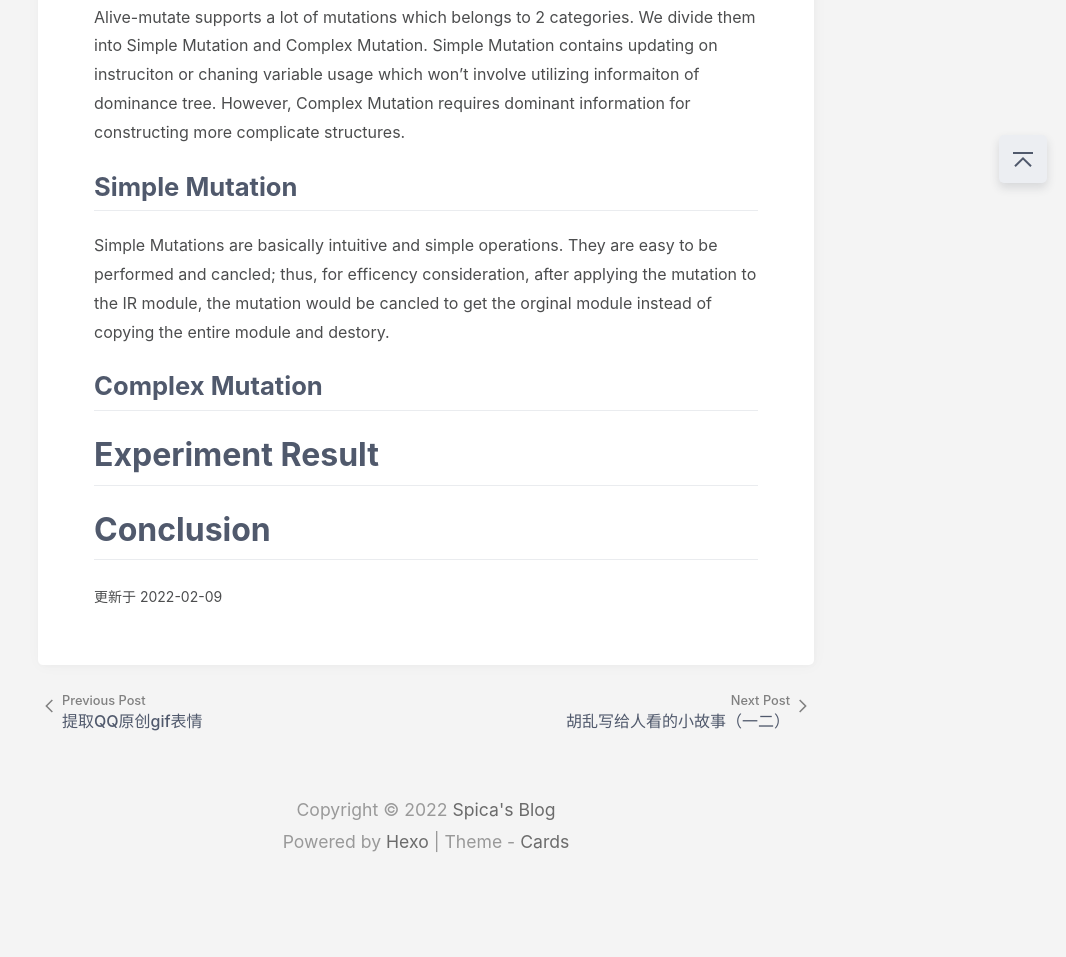
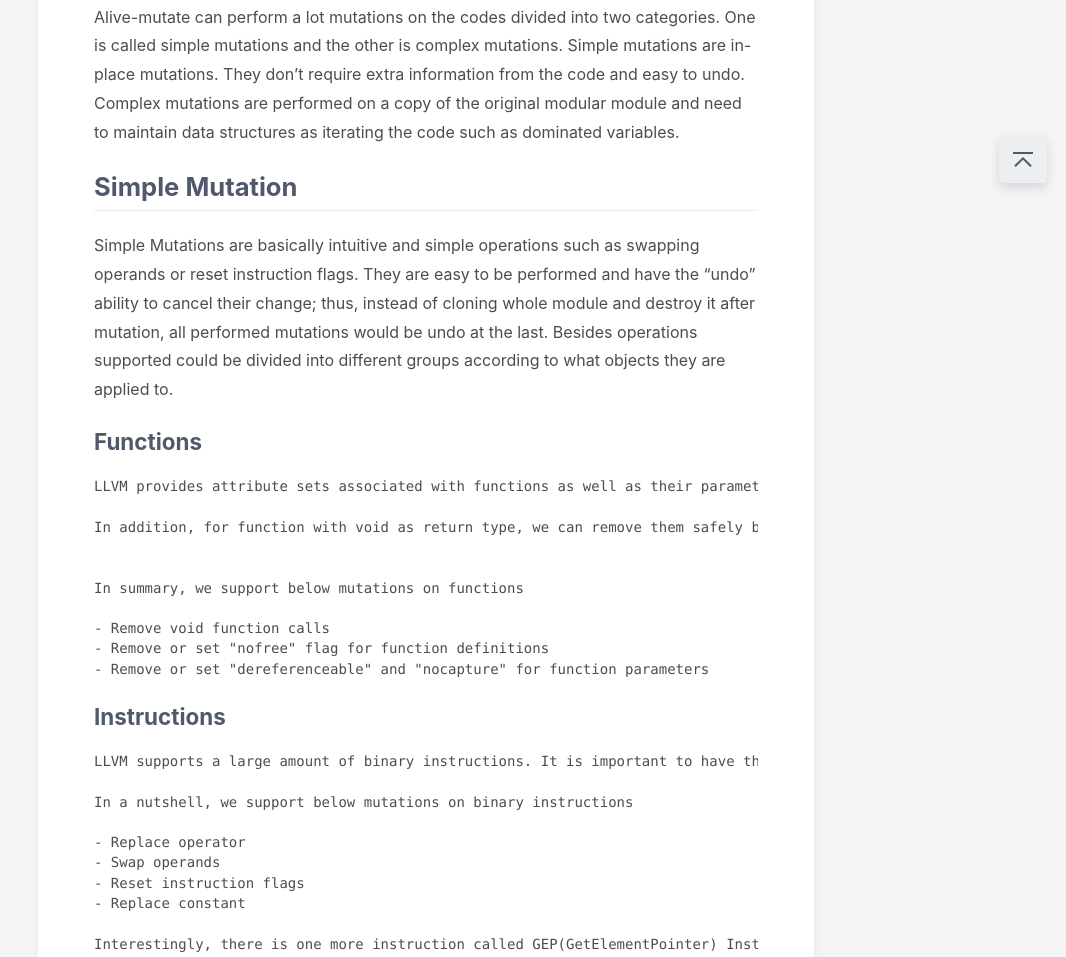
Before and after one commit to Hatsunespica/Hatsunespica.github.io, a plain HTML site: page 2022/02/08/alive-mutate/index.html in a window 1280 px wide. Shown: the part 598-1555 px from the top of the page, without its empty margins (214-1280 px from the left). Before the commit the page ends 1488 px from the top, so only its background shows below. Drawn offline with Linux system fonts and the light colour scheme.

Commit message:
Site updated: 2022-04-05 17:20:17

```diff
--- a/2022/02/08/alive-mutate/index.html
+++ b/2022/02/08/alive-mutate/index.html
@@ -51,7 +51,7 @@
 <meta property="og:description" content="This is a blog about a LLVM IR mutation tool called alive-mutate based on Alive2.">
 <meta property="og:locale" content="zh_CN">
 <meta property="article:published_time" content="2022-02-08T12:21:45.000Z">
-<meta property="article:modified_time" content="2022-02-09T16:49:06.231Z">
+<meta property="article:modified_time" content="2022-04-05T23:19:28.153Z">
 <meta property="article:author" content="Spica">
 <meta name="twitter:card" content="summary_large_image">
 
@@ -166,12 +166,34 @@
         <p>This is a blog about a LLVM IR mutation tool called alive-mutate based on Alive2.</p>
 <span id="more"></span>
 
-<h1 id="Introduction"><a href="#Introduction" class="headerlink" title="Introduction"></a>Introduction</h1><h1 id="Basic-Design"><a href="#Basic-Design" class="headerlink" title="Basic Design"></a>Basic Design</h1><h1 id="Supported-Mutations"><a href="#Supported-Mutations" class="headerlink" title="Supported Mutations"></a>Supported Mutations</h1><p>Alive-mutate supports a lot of mutations which belongs to 2 categories.  We divide them into Simple Mutation and  Complex Mutation. Simple Mutation contains updating on instruciton or chaning variable usage which won’t involve utilizing informaiton of dominance tree. However, Complex Mutation requires dominant information for constructing more complicate structures.</p>
-<h2 id="Simple-Mutation"><a href="#Simple-Mutation" class="headerlink" title="Simple Mutation"></a>Simple Mutation</h2><p>Simple Mutations are basically intuitive and simple operations. They are easy to be performed and cancled; thus, for efficency consideration, after applying the mutation to the IR module, the mutation would be cancled to get the orginal module instead of copying the entire module and destory.</p>
+<h1 id="Introduction"><a href="#Introduction" class="headerlink" title="Introduction"></a>Introduction</h1><h1 id="Basic-Design-and-workflow"><a href="#Basic-Design-and-workflow" class="headerlink" title="Basic Design and workflow"></a>Basic Design and workflow</h1><h1 id="Supported-Mutations"><a href="#Supported-Mutations" class="headerlink" title="Supported Mutations"></a>Supported Mutations</h1><p>Alive-mutate can perform a lot mutations on the codes divided into two categories. One is called simple mutations and the other is complex mutations. Simple mutations are in-place mutations. They don’t require extra information from the code and easy to undo. Complex mutations are performed on a copy of the original modular module and need to maintain data structures as iterating the code such as dominated variables.</p>
+<h2 id="Simple-Mutation"><a href="#Simple-Mutation" class="headerlink" title="Simple Mutation"></a>Simple Mutation</h2><p>Simple Mutations are basically intuitive and simple operations such as swapping operands or reset instruction flags. They are easy to be performed and have the “undo” ability to cancel their change; thus, instead of cloning whole module and destroy it after mutation, all performed mutations would be undo at the last. Besides operations supported could be divided into different groups according to what objects they are applied to. </p>
+<h3 id="Functions"><a href="#Functions" class="headerlink" title="Functions"></a>Functions</h3><pre><code>LLVM provides attribute sets associated with functions as well as their parameters such as &quot;noinline&quot; and &quot;immarg&quot;. Attributes constrain certain behaviors of compilers and are served as assumptions for particular optimization passes. It is necessary to see what those optimizations would do with unsatisfied assumptions.
+
+In addition, for function with void as return type, we can remove them safely because we don&#39;t need to care about contaminating the dominance tree due to no new definitions would be introduced here. It is interesting to see how optimization passes would do with removing random void functions.
+
+
+In summary, we support below mutations on functions
+
+- Remove void function calls
+- Remove or set &quot;nofree&quot; flag for function definitions
+- Remove or set &quot;dereferenceable&quot; and &quot;nocapture&quot; for function parameters
+</code></pre>
+<h3 id="Instructions"><a href="#Instructions" class="headerlink" title="Instructions"></a>Instructions</h3><pre><code>LLVM supports a large amount of binary instructions. It is important to have the ability to modify them freely in order to improve search space. However, because flags are associated with certain instructions we can&#39;t just replace the operator randomly. For instance, bit operations such as bit-xor has no associated flags while integer operations such as add or multiply need flags related to overflow. We divide binary instructions into different groups and every member in the group share a common set of attributes. Thus we can replace the operator with any one if both of them are in the same group or reset flags by the group information. Besides, alive-mutate contains two more mutations, swapping the operands and replacing constant with a random chosen one if any.
+
+In a nutshell, we support below mutations on binary instructions
+
+- Replace operator
+- Swap operands
+- Reset instruction flags
+- Replace constant
+
+Interestingly, there is one more instruction called GEP(GetElementPointer) Instruction. It has an &quot;inbounds&quot; attribute which tends to be buggy so we support remove or reset the flag on GEP instructions as well.
+</code></pre>
 <!--
 void function
 binary instruction
-    + replace consant
+    + replace constant
     + reset math flag
     + swap operands
     + replace operator
@@ -180,15 +202,10 @@ GEP instruction
 Function definition
 Function parameter
 -->
-
-
-
-
-
 <h2 id="Complex-Mutation"><a href="#Complex-Mutation" class="headerlink" title="Complex Mutation"></a>Complex Mutation</h2><h1 id="Experiment-Result"><a href="#Experiment-Result" class="headerlink" title="Experiment Result"></a>Experiment Result</h1><h1 id="Conclusion"><a href="#Conclusion" class="headerlink" title="Conclusion"></a>Conclusion</h1>
     </div>
 
-    <div class="post-footer__meta"><p>更新于 2022-02-09</p></div>
+    <div class="post-footer__meta"><p>更新于 2022-04-05</p></div>
     <div class="post-entry__tags"></div>
 </article>
 
```
